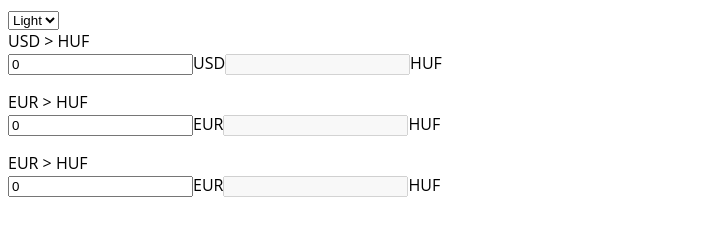
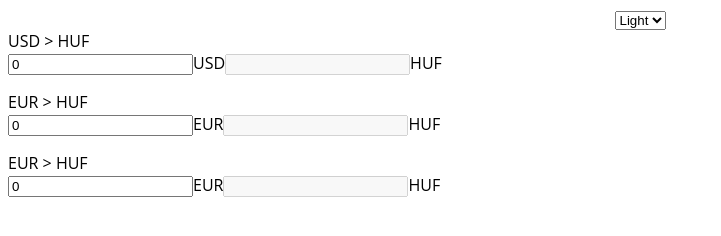
Before and after one commit to moltam89/TestCodeSandbox, a website built with Parcel: page index.html in a window 1280 px wide. Shown: the whole page, without its empty margins (0-721 px from the left). Built offline with nearby package versions, Linux system fonts and the light colour scheme.

Commit message:
Align ThemeSelector

```diff
--- a/src/ThemeSelector.js
+++ b/src/ThemeSelector.js
@@ -12,9 +12,13 @@ export default class ThemeSelector {
   }
 
   create() {
+    let div = document.createElement("div");
+
     let themeSelector = document.createElement("select");
 
-    this.app.appendChild(themeSelector);
+    this.app.appendChild(div);
+    div.appendChild(themeSelector);
+    div.classList.add("themeSelector");
 
     let lightOption = document.createElement("option");
     lightOption.innerHTML = "Light";
--- a/src/styles.css
+++ b/src/styles.css
@@ -5,3 +5,7 @@ body {
 .dark {
   background-color: grey;
 }
+
+.themeSelector {
+  text-align: center;
+}
```
